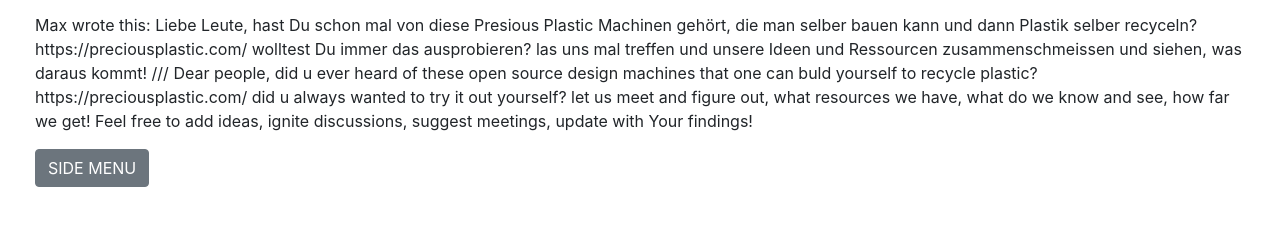
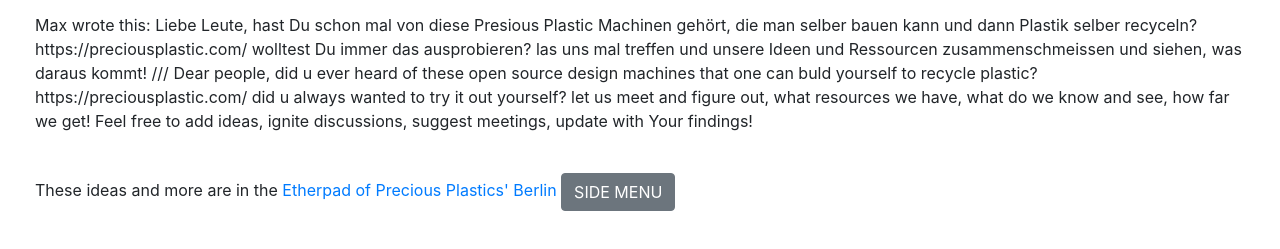
Before and after one commit to preciousplasticsberlin/preciousplasticsberlin.github.io, a website: page index.html in a window 1280 px wide. Shown: the part 127-376 px from the top of the page. Drawn offline with Linux system fonts and the light colour scheme.

Commit message:
007 Luiz

```diff
--- a/index.html
+++ b/index.html
@@ -76,6 +76,10 @@
  let us meet and figure out, what resources we have, what do we know and see, how far we get!
 Feel free to add ideas, ignite discussions, suggest meetings, update with Your findings!</p>
 
+            <br>
+
+                These ideas and more are in the <a href="https://etherpad.net/p/precious-plastic-building-group-berlin">Etherpad of Precious Plastics' Berlin</a>
+
                 <a href="#menu-toggle" class="btn btn-secondary" id="menu-toggle">SIDE MENU</a>
             </div>
         </div>
```
